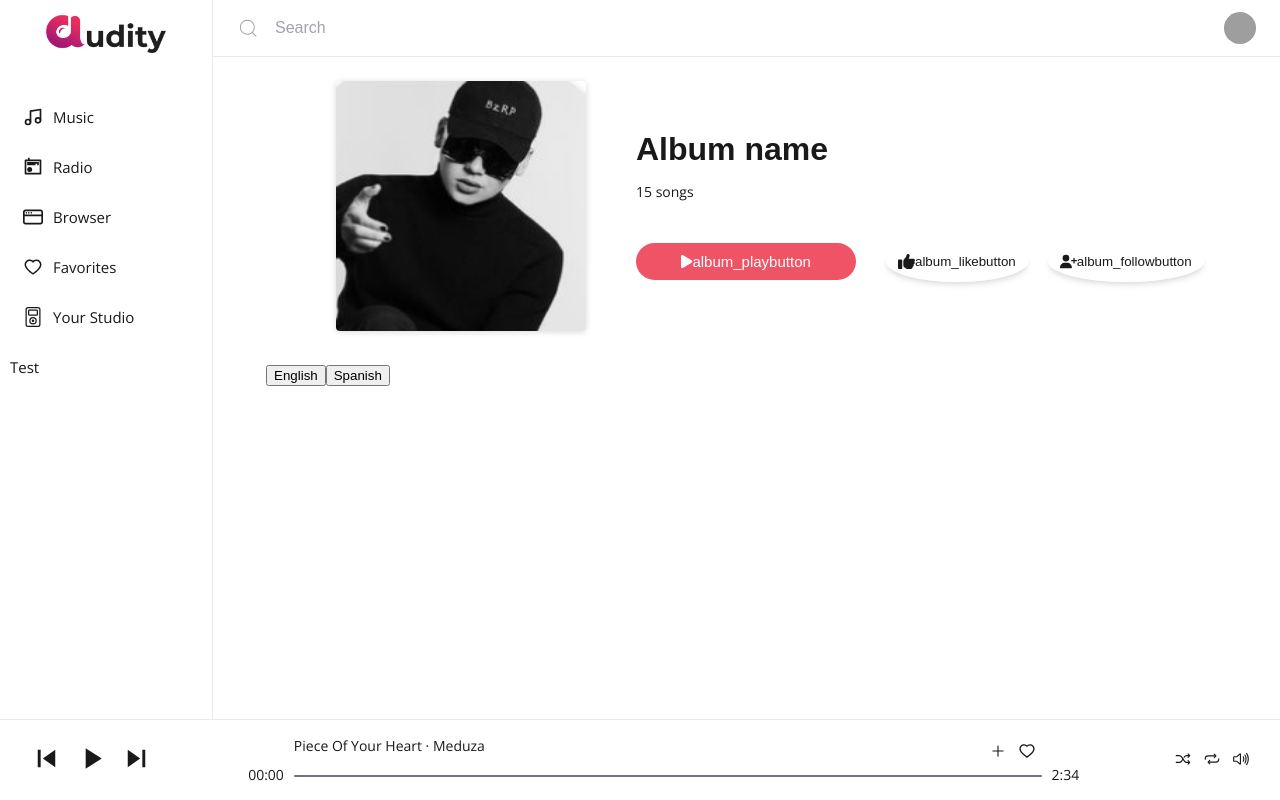
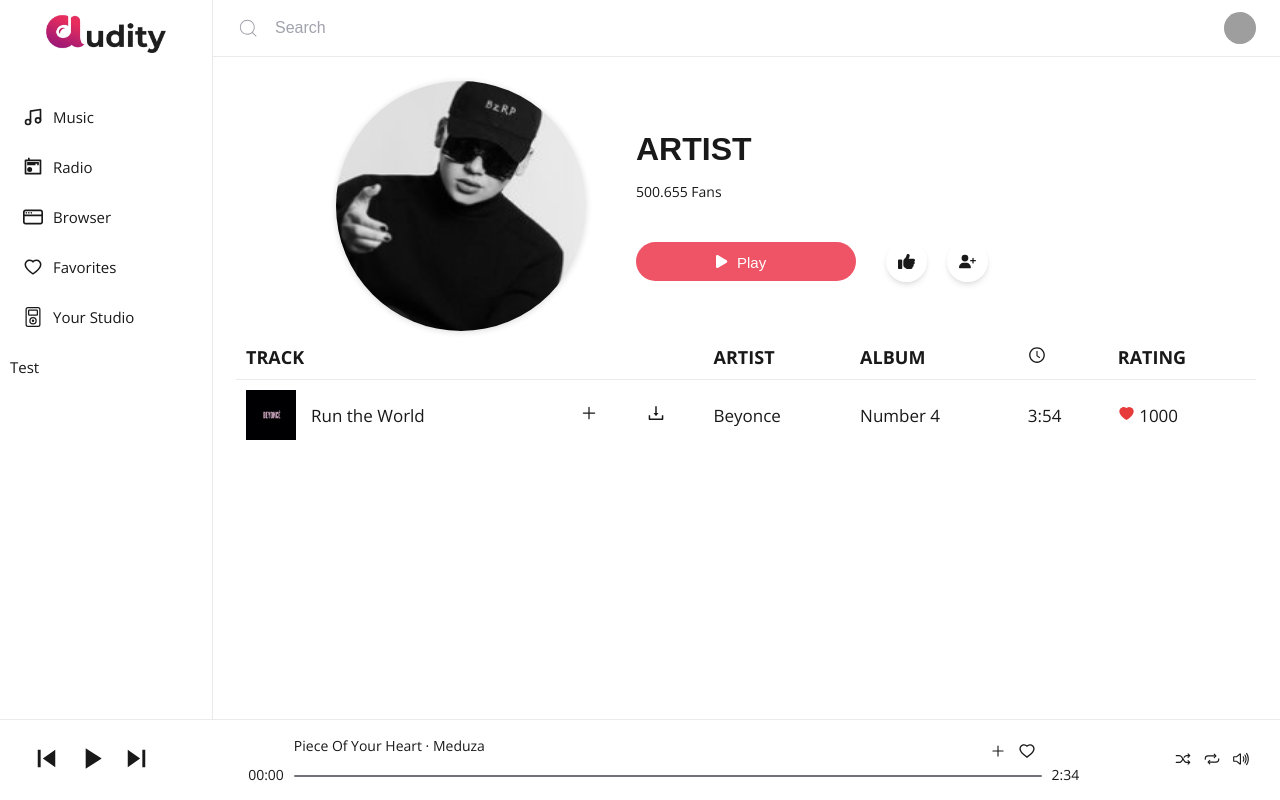
Before and after one commit to Lucydct22/audity_react_app, a React (Vite) app: page /artist in a window 1280 px wide. Built offline with nearby package versions, Linux system fonts and the light colour scheme; no server answers; grey boxes are pictures that could not be loaded; a web font is replaced by a local one.

Commit message:
Feat: Album & Artist page and component inclusion

```diff
--- a/src/views/components/basic/structureMainBComponent/albumBComponent/AlbumBComponent.tsx
+++ b/src/views/components/basic/structureMainBComponent/albumBComponent/AlbumBComponent.tsx
@@ -1,10 +1,9 @@
-import React from 'react';
 import './albumBComponent.scss';
 import { useTranslation } from 'react-i18next';
-import Language from '../../../../UI/language/Language';
 import { useState } from 'react';
 import { FontAwesomeIcon } from '@fortawesome/react-fontawesome';
-import { faHeart, faPause, faPlay, faThumbsUp, faUserCheck, faUserPlus } from '@fortawesome/free-solid-svg-icons';
+import { faHeart, faPause, faPlay, faThumbsUp, faUserCheck, faUserPlus, faTh } from '@fortawesome/free-solid-svg-icons';
+import Albumimg1 from '../../../../../assets/img/albums/8.jpg'
 
 export default function AlbumBComponent() {
 	const { t } = useTranslation();
@@ -28,7 +27,7 @@
 		<>
 			<div className="album-page">
 				<div className="album-page__image">
-					<img src="src/resources/artist.png" alt="Image description" />
+					<img src={Albumimg1} alt="Image description" />
 				</div>
 				<section className="album-page__section">
 					<div className="album-page__section--details">
@@ -36,7 +35,7 @@
 							<h1>Album name</h1>
 						</div>
 						<div className="album-page__section--details__songs">
-							<p>15 songs</p>
+							<p>15 {t('page_pnumber')}</p>
 						</div>
 					</div>
 
@@ -46,11 +45,11 @@
 								<button className="album-page__section--buttons__container--play__btn" onClick={handlePlayClick}>
 									{isPlaying ? (
 										<>
-											<FontAwesomeIcon icon={faPause} /> {t('album_pausebutton')}
+											<FontAwesomeIcon icon={faPause} /> <span>{t('pausebutton')}</span>
 										</>
 									) : (
 										<>
-											<FontAwesomeIcon icon={faPlay} /> {t('album_playbutton')}
+											<FontAwesomeIcon icon={faPlay} /> <span>{t('playbutton')}</span>
 										</>
 									)}
 								</button>
@@ -59,11 +58,11 @@
 								<button className="album-page__section--buttons__container--like__btn" onClick={handleLikeClick}>
 									{isLiked ? (
 										<>
-											<FontAwesomeIcon icon={faHeart} /> {t('album_likedbutton')}
+											<FontAwesomeIcon icon={faHeart} />
 										</>
 									) : (
 										<>
-											<FontAwesomeIcon icon={faThumbsUp} /> {t('album_likebutton')}
+											<FontAwesomeIcon icon={faThumbsUp} />
 										</>
 									)}
 								</button>
@@ -72,11 +71,11 @@
 								<button className="album-page__section--buttons__container--follow__btn" onClick={handleFollowClick}>
 									{isFollowing ? (
 										<>
-											<FontAwesomeIcon icon={faUserCheck} /> {t('album_followingbutton')}
+											<FontAwesomeIcon icon={faUserCheck} />
 										</>
 									) : (
 										<>
-											<FontAwesomeIcon icon={faUserPlus} /> {t('album_followbutton')}
+											<FontAwesomeIcon icon={faUserPlus} />
 										</>
 									)}
 								</button>
@@ -85,7 +84,6 @@
 					</div>
 				</section>
 			</div>
-			<Language />
 		</>
 	);
 }
--- a/src/views/components/basic/structureMainBComponent/artistBComponent/ArtistBComponent.tsx
+++ b/src/views/components/basic/structureMainBComponent/artistBComponent/ArtistBComponent.tsx
@@ -1,12 +1,10 @@
-import React from 'react';
-import './albumBComponent.scss';
+import './artistBComponent.scss';
 import { useTranslation } from 'react-i18next';
-import Language from '../../../../UI/language/Language';
 import { useState } from 'react';
 import { FontAwesomeIcon } from '@fortawesome/react-fontawesome';
 import { faHeart, faPause, faPlay, faThumbsUp, faUserCheck, faUserPlus } from '@fortawesome/free-solid-svg-icons';
 
-export default function AlbumBComponent() {
+export default function ArtistBComponent() {
 	const { t } = useTranslation();
 	const [isPlaying, setIsPlaying] = useState(false);
 	const [isFollowing, setIsFollowing] = useState(false);
@@ -26,57 +24,57 @@
 
 	return (
 		<>
-			<div className="album-page">
-				<div className="album-page__image">
+			<div className="artist-page">
+				<div className="artist-page__image">
 					<img src="src/resources/artist.png" alt="Image description" />
 				</div>
-				<section className="album-page__section">
-					<div className="album-page__section--details">
-						<div className="album-page__section--details__title">
+				<section className="artist-page__section">
+					<div className="artist-page__section--details">
+						<div className="artist-page__section--details__title">
 							<h1>ARTIST</h1>
 						</div>
-						<div className="album-page__section--details__songs">
-							<p>500.655 FANS</p>
+						<div className="artist-page__section--details__songs">
+							<p>500.655 Fans</p>
 						</div>
 					</div>
 
-					<div className="album-page__section--buttons">
-						<div className="album-page__section--buttons__container">
-							<div className="album-page__section--buttons__container--play">
-								<button className="album-page__section--buttons__container--play__btn" onClick={handlePlayClick}>
+					<div className="artist-page__section--buttons">
+						<div className="artist-page__section--buttons__container">
+							<div className="artist-page__section--buttons__container--play">
+								<button className="artist-page__section--buttons__container--play__btn" onClick={handlePlayClick}>
 									{isPlaying ? (
 										<>
-											<FontAwesomeIcon icon={faPause} /> {t('album_pausebutton')}
+											<FontAwesomeIcon icon={faPause} /> <span>{t('pausebutton')}</span>
 										</>
 									) : (
 										<>
-											<FontAwesomeIcon icon={faPlay} /> {t('album_playbutton')}
+											<FontAwesomeIcon icon={faPlay} /> <span>{t('playbutton')}</span>
 										</>
 									)}
 								</button>
 							</div>
-							<div className="album-page__section--buttons__container--like">
-								<button className="album-page__section--buttons__container--like__btn" onClick={handleLikeClick}>
+							<div className="artist-page__section--buttons__container--like">
+								<button className="artist-page__section--buttons__container--like__btn" onClick={handleLikeClick}>
 									{isLiked ? (
 										<>
-											<FontAwesomeIcon icon={faHeart} /> {t('album_likedbutton')}
+											<FontAwesomeIcon icon={faHeart} />
 										</>
 									) : (
 										<>
-											<FontAwesomeIcon icon={faThumbsUp} /> {t('album_likebutton')}
+											<FontAwesomeIcon icon={faThumbsUp} />
 										</>
 									)}
 								</button>
 							</div>
-							<div className="album-page__section--buttons__container--follow">
-								<button className="album-page__section--buttons__container--follow__btn" onClick={handleFollowClick}>
+							<div className="artist-page__section--buttons__container--follow">
+								<button className="artist-page__section--buttons__container--follow__btn" onClick={handleFollowClick}>
 									{isFollowing ? (
 										<>
-											<FontAwesomeIcon icon={faUserCheck} /> {t('album_followingbutton')}
+											<FontAwesomeIcon icon={faUserCheck} />
 										</>
 									) : (
 										<>
-											<FontAwesomeIcon icon={faUserPlus} /> {t('album_followbutton')}
+											<FontAwesomeIcon icon={faUserPlus} />
 										</>
 									)}
 								</button>
@@ -85,7 +83,6 @@
 					</div>
 				</section>
 			</div>
-			<Language />
 		</>
 	);
 }
--- a/src/views/pages/basic/albumPage/AlbumPage.tsx
+++ b/src/views/pages/basic/albumPage/AlbumPage.tsx
@@ -1,9 +1,7 @@
 import AlbumBComponent from "../../../components/basic/structureMainBComponent/albumBComponent/AlbumBComponent";
 import HelmetSEO from "../../../utils/HelmetSEO";
 import StructureMainBComponent from "../../../components/basic/structureMainBComponent/StructureMainBComponent";
-import { Outlet } from "react-router-dom";
-import { Translation } from "react-i18next";
-
+import TrackListComponent from "../../../components/basic/trackListComponent/TrackListComponent";
 
 const AlbumPage = () => {
 	return (
@@ -13,6 +11,7 @@
 		>
 			<StructureMainBComponent>
 				<AlbumBComponent />
+				<TrackListComponent />
 			</StructureMainBComponent>
 		</HelmetSEO>
 	)
--- a/src/views/pages/basic/artistPage/ArtistPage.tsx
+++ b/src/views/pages/basic/artistPage/ArtistPage.tsx
@@ -1,18 +1,17 @@
-import React from 'react'
-import AlbumBComponent from "../../../components/basic/structureMainBComponent/albumBComponent/AlbumBComponent";
 import HelmetSEO from "../../../utils/HelmetSEO";
 import StructureMainBComponent from "../../../components/basic/structureMainBComponent/StructureMainBComponent";
-import { Outlet } from "react-router-dom";
-import { Translation } from "react-i18next";
+import ArtistBComponent from '../../../components/basic/structureMainBComponent/artistBComponent/ArtistBComponent';
+import TrackListComponent from '../../../components/basic/trackListComponent/TrackListComponent';
 
 const ArtistPage = () => {
 	return (
 		<HelmetSEO
 			title='Artist | Audity'
-			description='Audity Album Page'
+			description='Audity Artist Page'
 		>
 			<StructureMainBComponent>
-				<AlbumBComponent />
+				<ArtistBComponent />
+				<TrackListComponent />
 			</StructureMainBComponent>
 		</HelmetSEO>
 	)
```
